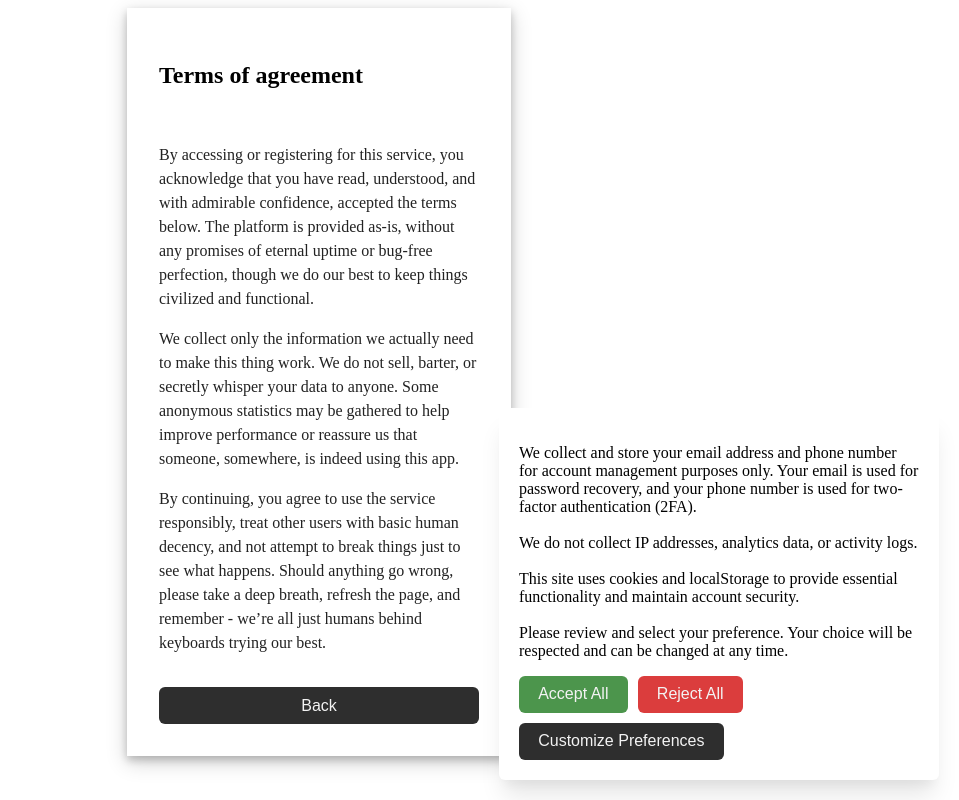
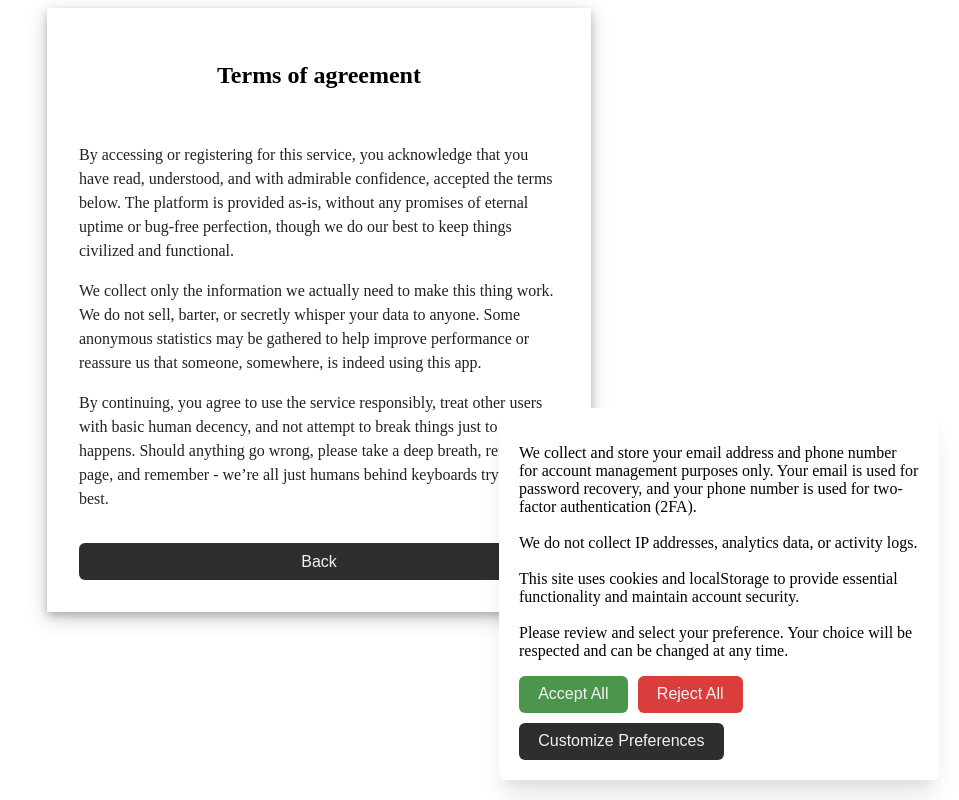
Before and after one commit to hampusvh/FWK24S-WAI-Projektarbete-Frontend, a React (Vite) app: page /terms in a window 1280 px wide. Shown: the whole page, without its empty margins (321-1280 px from the left). Built offline with nearby package versions, Linux system fonts and the light colour scheme; no server answers; what react-google-recaptcha-v3 would draw is missing.

Commit message:
minor layout changes to AgreementTerms

```diff
--- a/src/components/organisms/AgreementTerms/AgreementTerms.module.css
+++ b/src/components/organisms/AgreementTerms/AgreementTerms.module.css
@@ -3,8 +3,12 @@
   flex-direction: column;
   gap: 1rem;
   width: 100%;
-  max-width: 320px;
+  max-width: 480px;
   margin: 0 auto;
   padding: 2rem;
   box-shadow: 0 4px 8px 0 rgba(0, 0, 0, 0.2), 0 6px 20px 0 rgba(0, 0, 0, 0.19);
 }
+
+.terms_card h2 {
+  text-align: center;
+}
```
